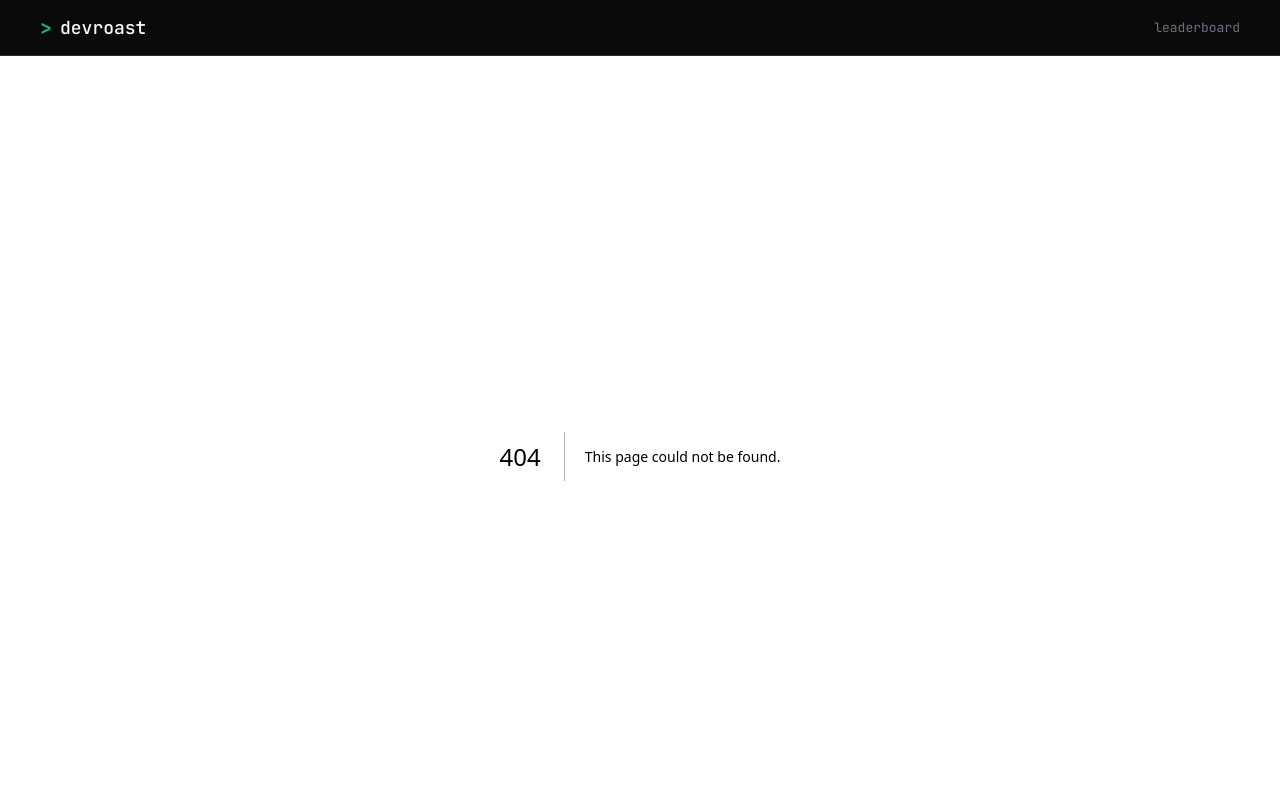
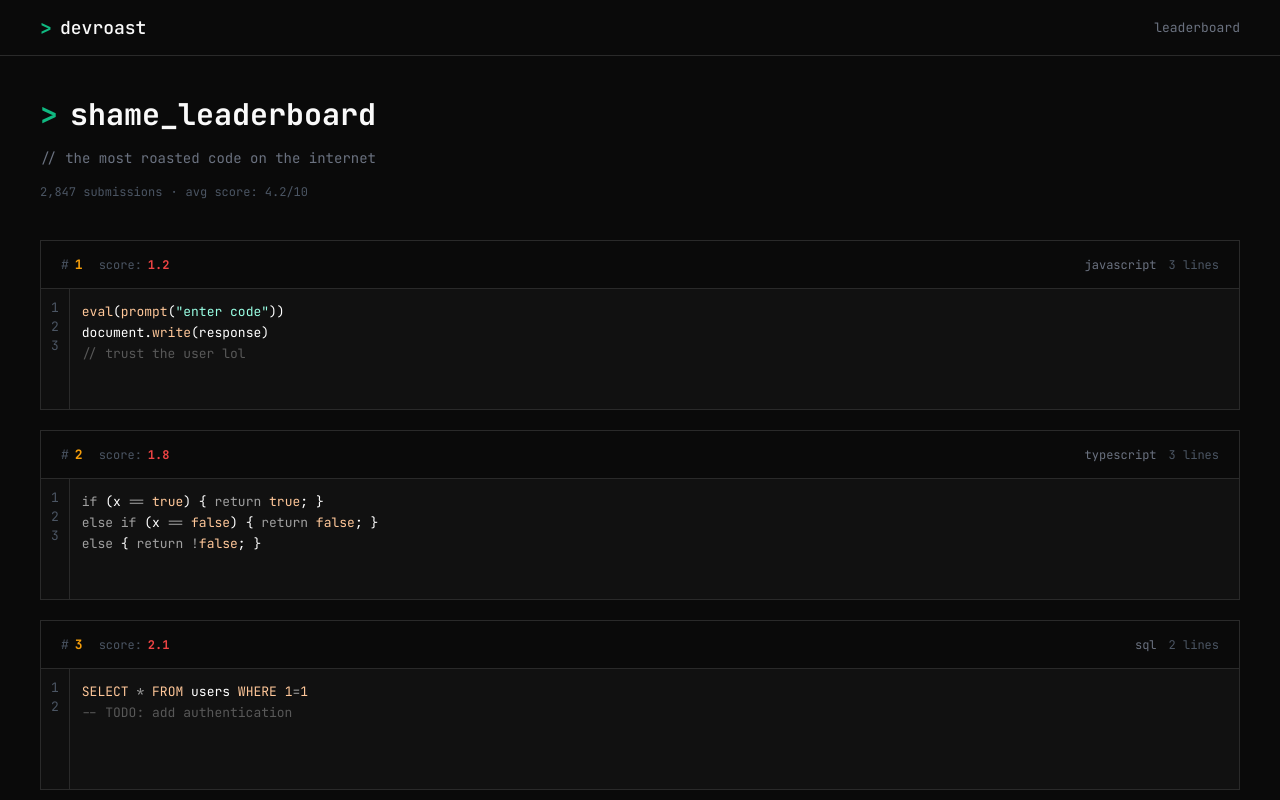
Before and after one commit to iDouglasD/dev-roast, a Next.js app: page /leaderboard in a window 1280 px wide. Before the commit this address had no page. Shown: the top 800 px of the page. Built offline with nearby package versions, Linux system fonts and the light colour scheme.

Commit message:
feat(leaderboard): implement leaderboard page and entry components

```diff
--- /dev/null
+++ b/src/app/leaderboard/page.tsx
@@ -0,0 +1,105 @@
+import type { Metadata } from "next";
+import type { BundledLanguage } from "shiki";
+import { CodeBlock } from "@/components/ui/code-block";
+import { LeaderboardEntry } from "@/components/ui/leaderboard-entry";
+
+export const metadata: Metadata = {
+  title: "Shame Leaderboard — Dev Roast",
+  description:
+    "The most roasted code on the internet, ranked by shame. See the worst scores and learn what not to do.",
+};
+
+type LeaderboardItem = {
+  rank: number;
+  score: number;
+  language: string;
+  langId: BundledLanguage;
+  code: string;
+};
+
+const leaderboardData: LeaderboardItem[] = [
+  {
+    rank: 1,
+    score: 1.2,
+    language: "javascript",
+    langId: "javascript",
+    code: `eval(prompt("enter code"))\ndocument.write(response)\n// trust the user lol`,
+  },
+  {
+    rank: 2,
+    score: 1.8,
+    language: "typescript",
+    langId: "typescript",
+    code: `if (x == true) { return true; }\nelse if (x == false) { return false; }\nelse { return !false; }`,
+  },
+  {
+    rank: 3,
+    score: 2.1,
+    language: "sql",
+    langId: "sql",
+    code: `SELECT * FROM users WHERE 1=1\n-- TODO: add authentication`,
+  },
+  {
+    rank: 4,
+    score: 2.3,
+    language: "java",
+    langId: "java",
+    code: `catch (e) {\n  // ignore\n}`,
+  },
+  {
+    rank: 5,
+    score: 2.5,
+    language: "javascript",
+    langId: "javascript",
+    code: `const sleep = (ms) =>\n  new Date(Date.now() + ms)\n  while(new Date() < end) {}`,
+  },
+];
+
+export default function LeaderboardPage() {
+  return (
+    <main className="flex flex-1 flex-col items-center">
+      <div className="flex w-full max-w-leaderboard flex-col gap-10 px-10 py-10">
+        {/* Hero Section */}
+        <section className="flex flex-col gap-4">
+          <div className="flex items-center gap-3">
+            <span className="font-mono text-3xl font-bold text-accent-green">
+              {">"}
+            </span>
+            <h1 className="font-mono text-3xl font-bold text-text-primary">
+              shame_leaderboard
+            </h1>
+          </div>
+          <p className="font-mono text-sm text-text-secondary">
+            {"// the most roasted code on the internet"}
+          </p>
+          <div className="flex items-center gap-2 font-mono text-xs text-text-tertiary">
+            <span>2,847 submissions</span>
+            <span>·</span>
+            <span>avg score: 4.2/10</span>
+          </div>
+        </section>
+
+        {/* Leaderboard Entries */}
+        <section className="flex flex-col gap-5">
+          {leaderboardData.map((entry) => (
+            <LeaderboardEntry key={entry.rank}>
+              <LeaderboardEntry.Meta
+                rank={entry.rank}
+                score={entry.score}
+                language={entry.language}
+                lineCount={entry.code.split("\n").length}
+              />
+              <LeaderboardEntry.Code>
+                <CodeBlock.Body
+                  code={entry.code}
+                  lang={entry.langId}
+                  showLineNumbers
+                />
+              </LeaderboardEntry.Code>
+            </LeaderboardEntry>
+          ))}
+        </section>
+      </div>
+    </main>
+  );
+}
--- /dev/null
+++ b/src/components/ui/leaderboard-entry.tsx
@@ -0,0 +1,107 @@
+import { type ComponentProps, forwardRef } from "react";
+import { tv } from "tailwind-variants";
+
+// --- Root ---
+
+const leaderboardEntryRootVariants = tv({
+  base: "flex flex-col border border-border-primary",
+});
+
+type LeaderboardEntryRootProps = ComponentProps<"div">;
+
+const LeaderboardEntryRoot = forwardRef<
+  HTMLDivElement,
+  LeaderboardEntryRootProps
+>(({ className, ...props }, ref) => (
+  <div
+    ref={ref}
+    className={leaderboardEntryRootVariants({ className })}
+    {...props}
+  />
+));
+
+LeaderboardEntryRoot.displayName = "LeaderboardEntryRoot";
+
+// --- Meta Row ---
+
+const leaderboardEntryMetaVariants = tv({
+  base: "flex h-12 items-center justify-between border-b border-border-primary px-5",
+});
+
+type LeaderboardEntryMetaProps = ComponentProps<"div"> & {
+  rank: number;
+  score: number;
+  language: string;
+  lineCount: number;
+};
+
+const LeaderboardEntryMeta = forwardRef<
+  HTMLDivElement,
+  LeaderboardEntryMetaProps
+>(({ className, rank, score, language, lineCount, ...props }, ref) => (
+  <div
+    ref={ref}
+    className={leaderboardEntryMetaVariants({ className })}
+    {...props}
+  >
+    <div className="flex items-center gap-4">
+      <span className="flex items-center gap-1.5 font-mono text-code">
+        <span className="text-text-tertiary">#</span>
+        <span className="font-bold text-accent-amber">{rank}</span>
+      </span>
+      <span className="flex items-center gap-1.5 font-mono text-xs">
+        <span className="text-text-tertiary">score:</span>
+        <span className="font-bold text-accent-red">{score.toFixed(1)}</span>
+      </span>
+    </div>
+    <div className="flex items-center gap-3 font-mono text-xs">
+      <span className="text-text-secondary">{language}</span>
+      <span className="text-text-tertiary">
+        {lineCount} {lineCount === 1 ? "line" : "lines"}
+      </span>
+    </div>
+  </div>
+));
+
+LeaderboardEntryMeta.displayName = "LeaderboardEntryMeta";
+
+// --- Code Preview ---
+
+const leaderboardEntryCodeVariants = tv({
+  base: "flex h-30 overflow-hidden bg-bg-input",
+});
+
+type LeaderboardEntryCodeProps = ComponentProps<"div">;
+
+const LeaderboardEntryCode = forwardRef<
+  HTMLDivElement,
+  LeaderboardEntryCodeProps
+>(({ className, ...props }, ref) => (
+  <div
+    ref={ref}
+    className={leaderboardEntryCodeVariants({ className })}
+    {...props}
+  />
+));
+
+LeaderboardEntryCode.displayName = "LeaderboardEntryCode";
+
+// --- Compound export ---
+
+const LeaderboardEntry = Object.assign(LeaderboardEntryRoot, {
+  Meta: LeaderboardEntryMeta,
+  Code: LeaderboardEntryCode,
+});
+
+export {
+  LeaderboardEntry,
+  LeaderboardEntryRoot,
+  LeaderboardEntryMeta,
+  LeaderboardEntryCode,
+  leaderboardEntryRootVariants,
+  leaderboardEntryMetaVariants,
+  leaderboardEntryCodeVariants,
+  type LeaderboardEntryRootProps,
+  type LeaderboardEntryMetaProps,
+  type LeaderboardEntryCodeProps,
+};
```
